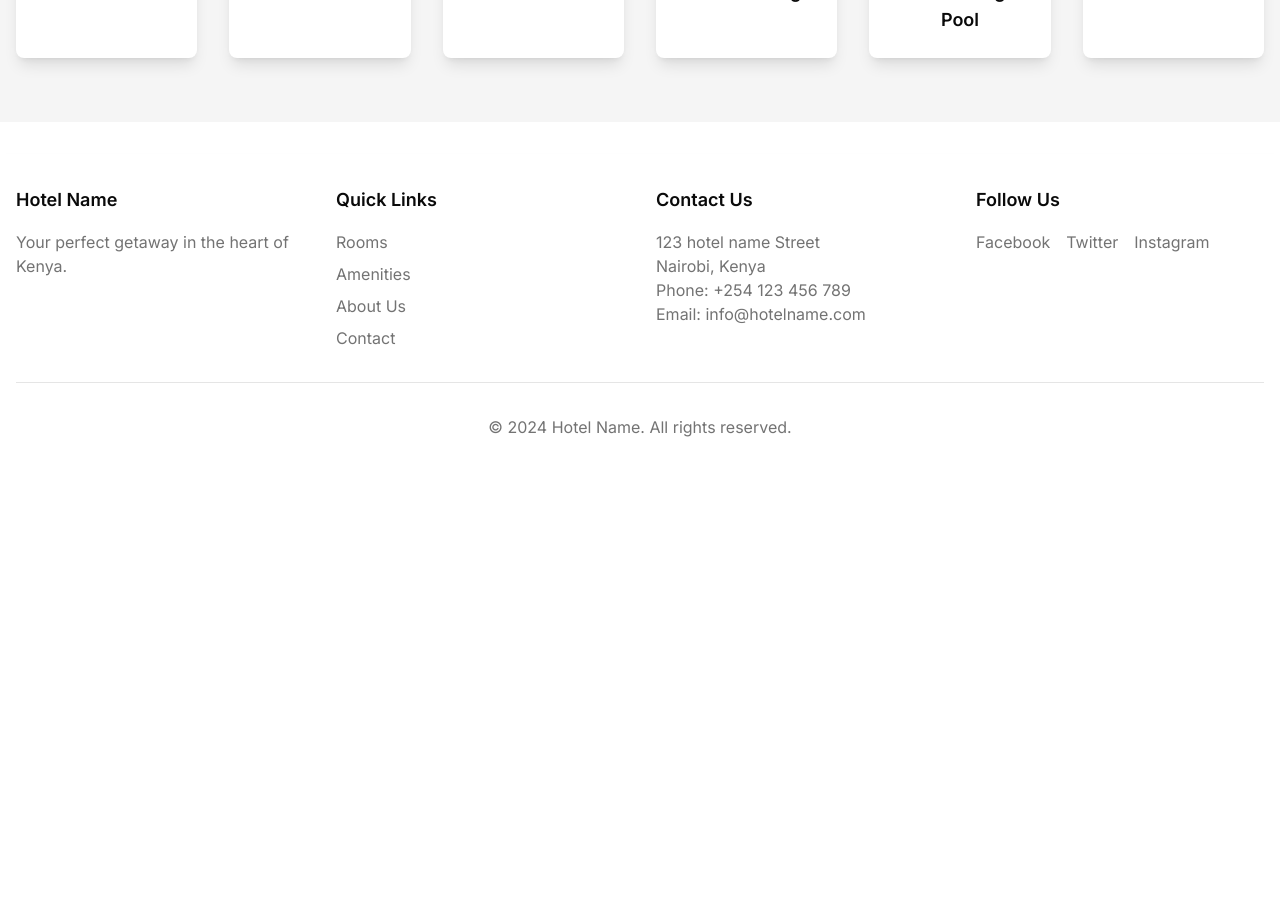
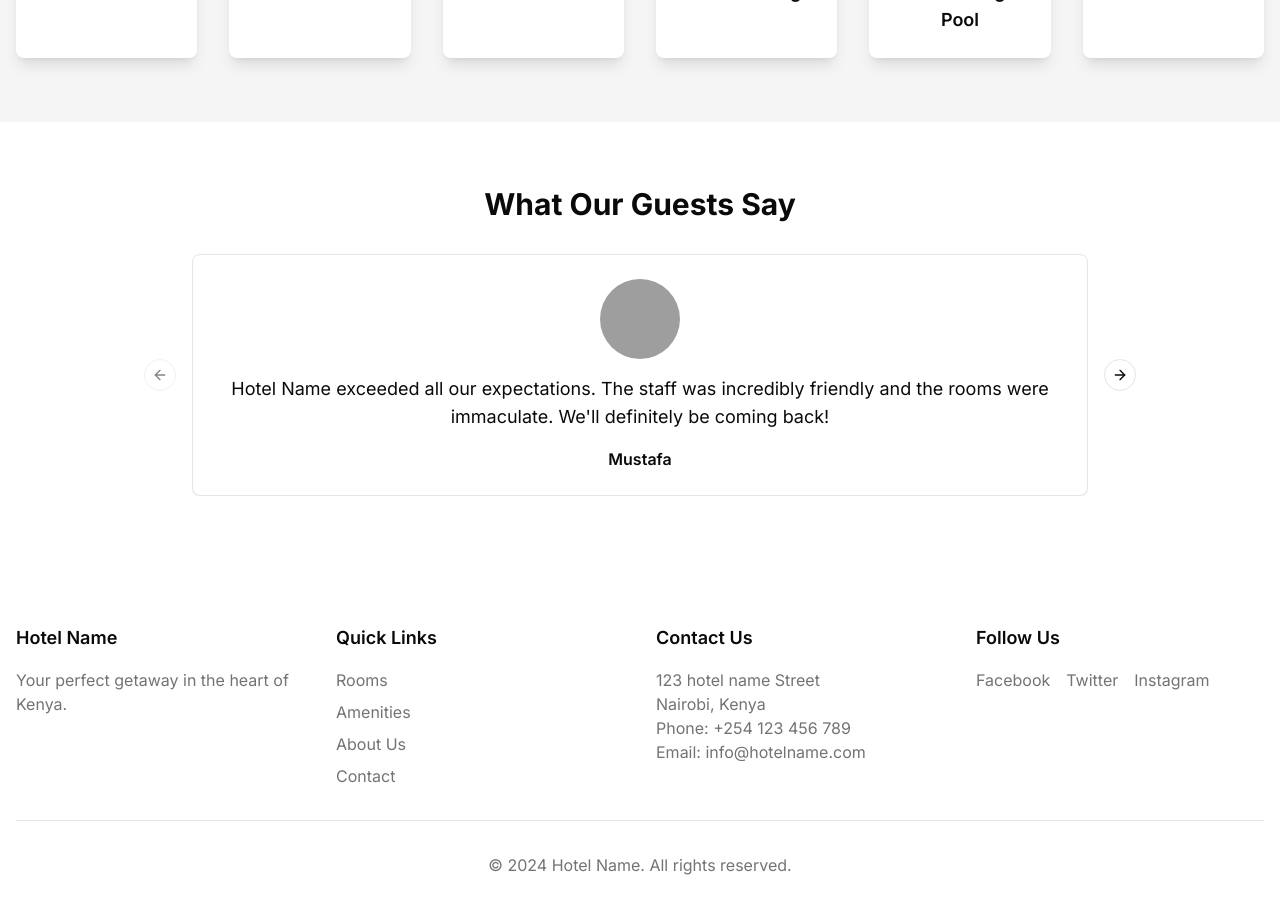
Before and after one commit to CakeInTech/Hotel_Reservation_system, a Next.js app: page / in a window 1280 px wide. Shown: the part 1540-2449 px from the top of the page. Before the commit the page ends 2011 px from the top, so only its background shows below. Built offline with nearby package versions, Linux system fonts and the light colour scheme; grey boxes are pictures that could not be loaded.

Commit message:
Reuse testimonials component in the homepage

```diff
--- a/app/page.tsx
+++ b/app/page.tsx
@@ -1,6 +1,7 @@
 import Hero from "@/components/Hero";
 import FeaturedRooms from "@/components/FeaturedRooms";
 import Amenities from "@/components/Amenities";
+import Testimonials from "@/components/Testimonials";
 
 export default function Home() {
   return (
@@ -8,6 +9,7 @@ export default function Home() {
       <Hero />
       <FeaturedRooms />
       <Amenities />
+      <Testimonials />
     </div>
   );
 }
```
